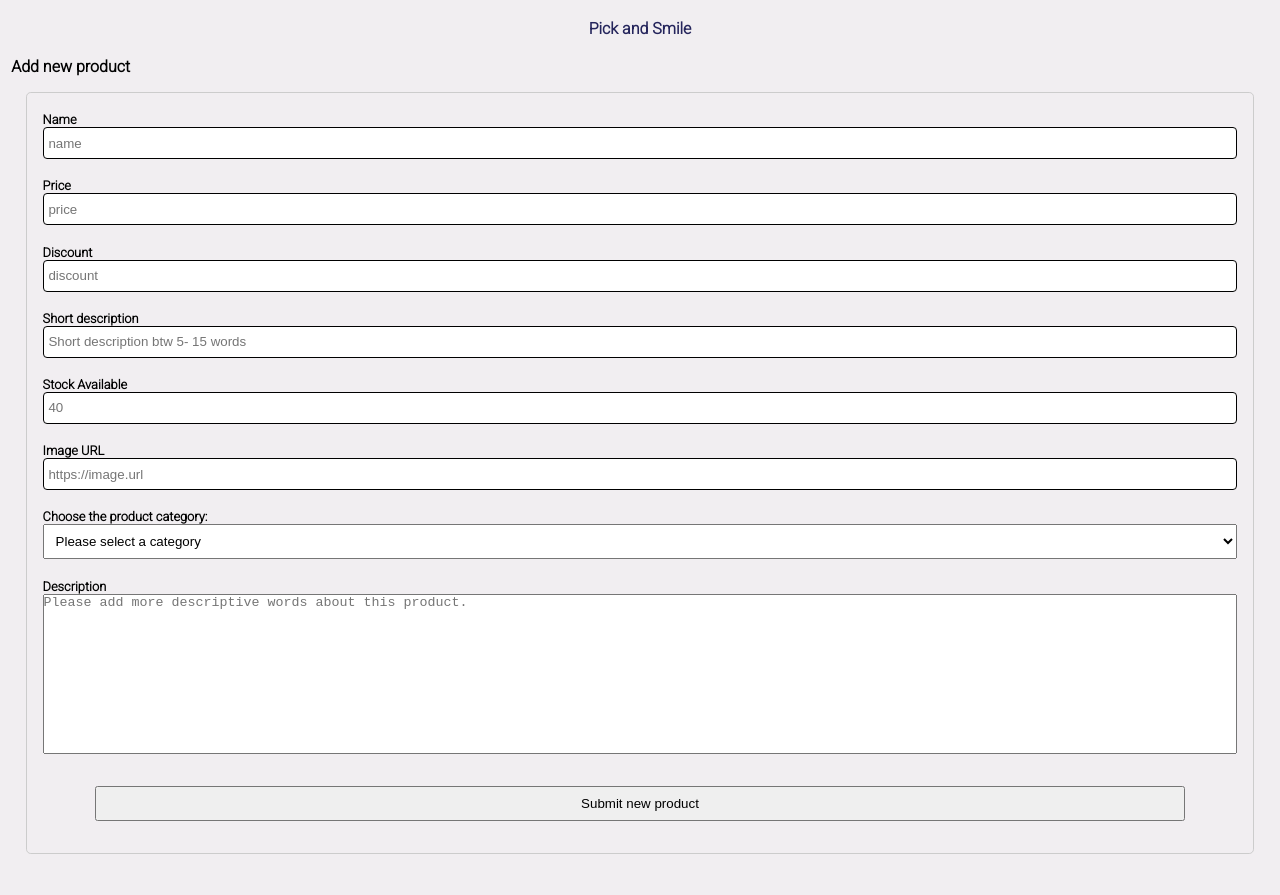
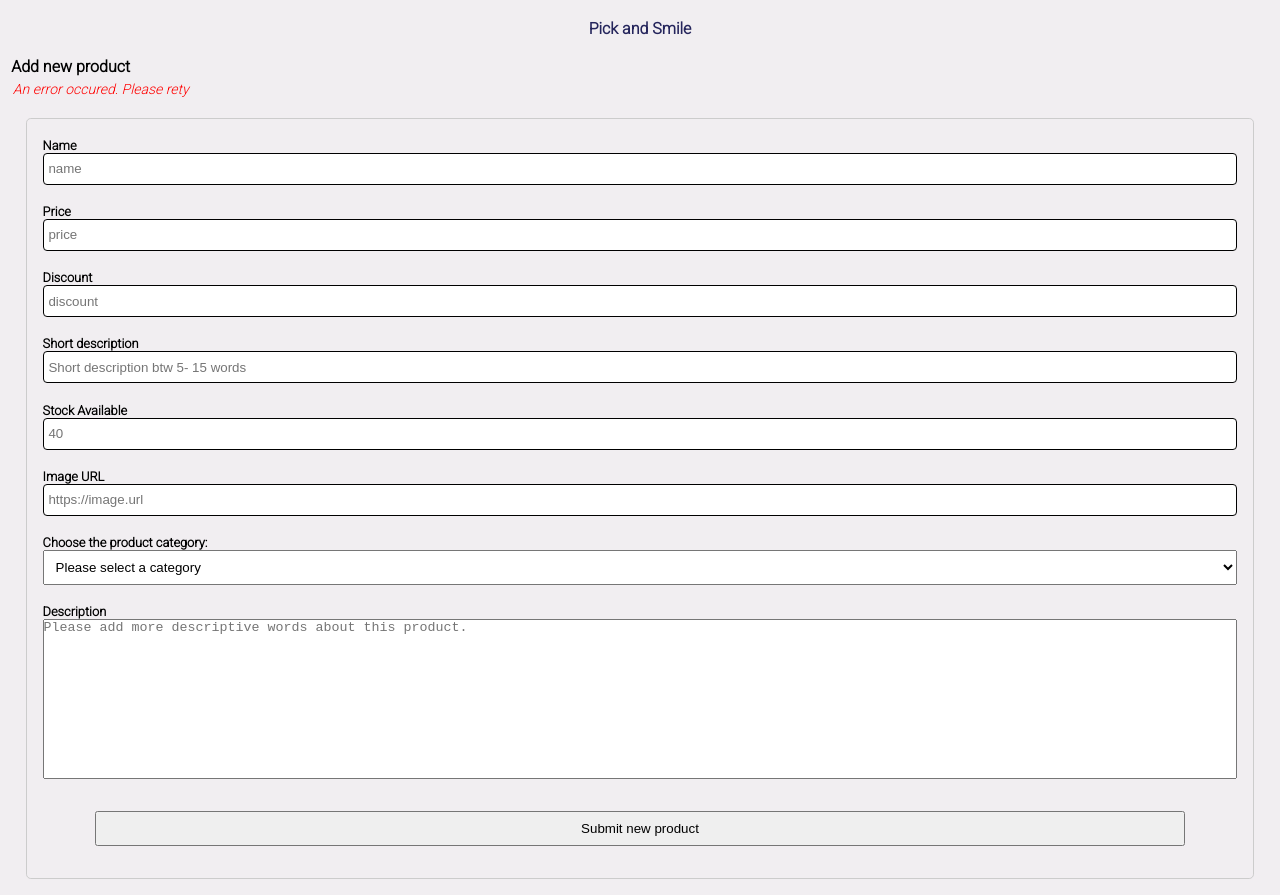
Before and after one commit to ITIfeanyi/pickAndSmileClient, a React (Create React App) app: page /new-product in a window 1280 px wide. Before the commit the page ends 870 px from the top, so only its background shows below. Built offline with nearby package versions, Linux system fonts and the light colour scheme; no server answers.

Commit message:
changed the api for retriving data at productContext and added success notification

```diff
--- a/src/Components/NewProduct/NewProduct.js
+++ b/src/Components/NewProduct/NewProduct.js
@@ -4,14 +4,21 @@ import styles from "./NewProduct.module.css";
 import { ProductContext } from "../ProductContext";
 
 const NewProduct = () => {
-  const { handleNewProduct, handleNewProductSubmit } = useContext(
-    ProductContext
-  );
+  const {
+    wasProductUploaded,
+    handleNewProduct,
+    handleNewProductSubmit,
+  } = useContext(ProductContext);
   return (
     <>
       <div className={styles.newProduct_container}>
         <Header />
         <h3>Add new product</h3>
+        {wasProductUploaded ? (
+          <p className={styles.productAdded}> Product added successfully</p>
+        ) : (
+          <p className={styles.productFailed}>An error occured. Please rety</p>
+        )}
         <div className={styles.form_container}>
           <form onSubmit={handleNewProductSubmit}>
             <div className={styles.form_inputContainer}>
--- a/src/Components/NewProduct/NewProduct.module.css
+++ b/src/Components/NewProduct/NewProduct.module.css
@@ -6,6 +6,18 @@
   width: 96%;
   padding-left: 0.7rem;
   font-size: 16px;
+}
+.productAdded {
+  color: green;
+  font-style: italic;
+  font-size: 14px;
+  padding: 0.3rem 0.8rem;
+}
+.productFailed {
+  color: red;
+  font-style: italic;
+  font-size: 14px;
+  padding: 0.3rem 0.8rem;
 }
 .form_container {
   width: 96%;
--- a/src/Components/ProductContext.js
+++ b/src/Components/ProductContext.js
@@ -20,6 +20,7 @@ const ProductContextProvider = ({ children }) => {
     category: "",
     stock_available: "",
   });
+  const [wasProductUploaded, setWasProductUploaded] = useState(null);
 
   //cartitem localStorage
   useEffect(() => {
@@ -31,7 +32,6 @@ const ProductContextProvider = ({ children }) => {
   };
   const handleNewProductSubmit = (e) => {
     e.preventDefault();
-    console.log(newProduct);
 
     const {
       name,
@@ -57,13 +57,14 @@ const ProductContextProvider = ({ children }) => {
       `,
     };
 
-    fetch("https://git.heroku.com/sheltered-basin-40908.git/graphql", {
+    fetch("https://sheltered-basin-40908.herokuapp.com/graphql", {
       method: "POST",
       headers: { "Content-Type": "application/json" },
       body: JSON.stringify(requestBody),
     })
       .then((res) => res.json())
       .then((data) => {
+        if (data) {
           setNewProduct({
             name: "",
             price: "",
@@ -74,6 +75,10 @@ const ProductContextProvider = ({ children }) => {
             category: "",
             stock_available: "",
           });
+          setWasProductUploaded(true);
+        } else {
+          setWasProductUploaded(false);
+        }
       });
   };
 
@@ -123,7 +128,7 @@ const ProductContextProvider = ({ children }) => {
       }
       `,
     };
-    fetch("https://git.heroku.com/sheltered-basin-40908.git/graphql", {
+    fetch("https://sheltered-basin-40908.herokuapp.com/graphql", {
       method: "POST",
       headers: { "Content-Type": "application/json" },
       body: JSON.stringify(requestBody),
@@ -138,7 +143,6 @@ const ProductContextProvider = ({ children }) => {
       })
 
       .then((data) => {
-        console.log(data);
         setIsLoading(false);
         setProducts(data.data.getProducts);
       })
@@ -159,6 +163,7 @@ const ProductContextProvider = ({ children }) => {
         newProduct,
         handleNewProduct,
         handleNewProductSubmit,
+        wasProductUploaded,
       }}
     >
       {children}
--- a/src/Components/UserContext.js
+++ b/src/Components/UserContext.js
@@ -52,7 +52,7 @@ const UserContextProvider = ({ children }) => {
         }
       `,
     };
-    fetch(`https://git.heroku.com/sheltered-basin-40908.git/graphql`, {
+    fetch(`https://sheltered-basin-40908.herokuapp.com/graphql`, {
       method: "POST",
       headers: { "Content-Type": "application/json" },
       body: JSON.stringify(requestBody),
@@ -109,7 +109,7 @@ const UserContextProvider = ({ children }) => {
       }
       `,
     };
-    fetch(`https://git.heroku.com/sheltered-basin-40908.git/graphql`, {
+    fetch(`https://sheltered-basin-40908.herokuapp.com/graphql`, {
       method: "POST",
       headers: { "Content-Type": "application/json" },
       body: JSON.stringify(requestBody),
```
Lines whose indentation alone changed are shown as unchanged.
